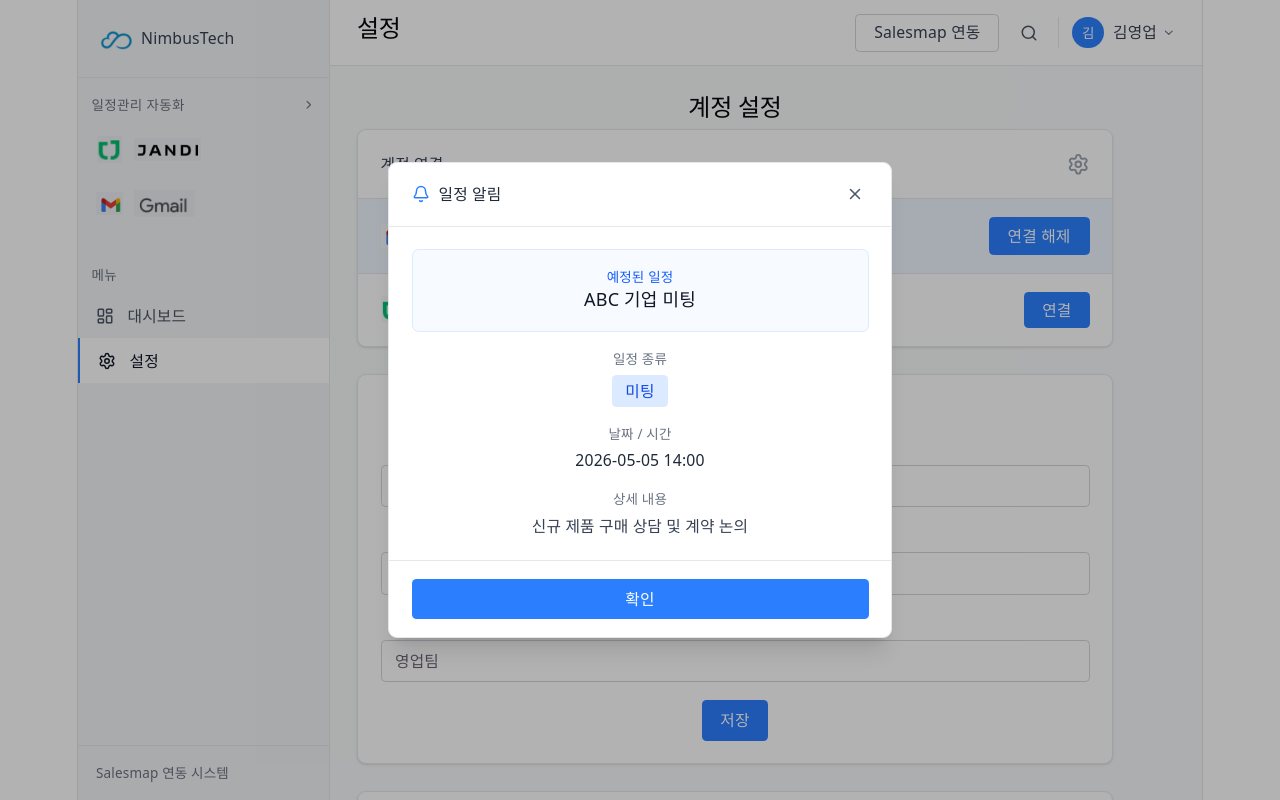
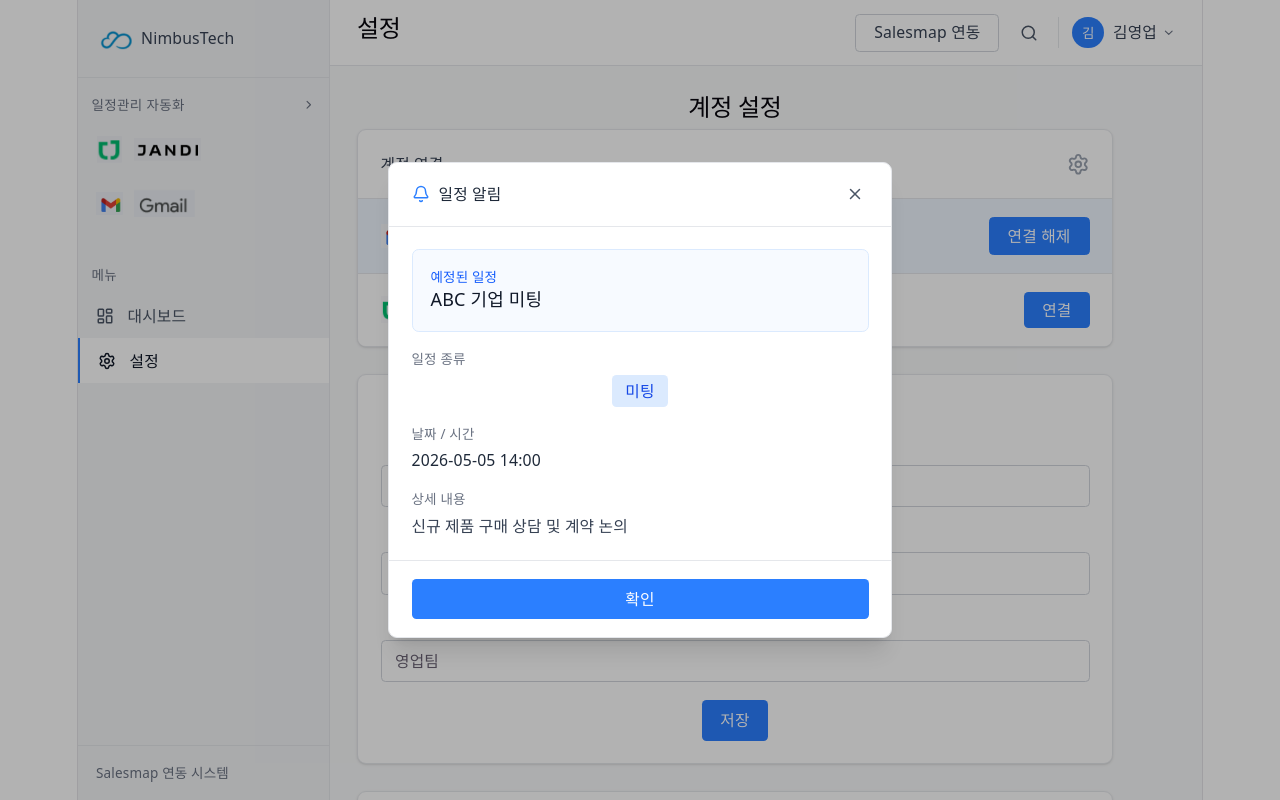
Before and after one commit to CSID-DGU/2026-1-CECD1-5-CZC-02, a React app in the folder frontend/: page /settings in a window 1280 px wide. Built offline with nearby package versions, Linux system fonts and the light colour scheme; the HTML template or start-up script is replaced by a standard one.

Commit message:
style: 메시지 텍스트 왼쪽 정렬 수정

```diff
--- a/frontend/src/components/MessageView.jsx
+++ b/frontend/src/components/MessageView.jsx
@@ -160,9 +160,9 @@ export function MessageView() {
                   {getStatusBadge(message.status)}
                   <span className="text-xs text-gray-500">{message.date}</span>
                 </div>
-                <h4 className="text-sm text-gray-800 mb-1">{message.subject}</h4>
-                <p className="text-xs text-gray-600 mb-1">발신: {message.sender}</p>
-                <p className="text-xs text-gray-500 line-clamp-2">{message.preview}</p>
+                <h4 className="text-sm text-gray-800 mb-1 text-left">{message.subject}</h4>
+                <p className="text-xs text-gray-600 mb-1 text-left">발신: {message.sender}</p>
+                <p className="text-xs text-gray-500 line-clamp-2 text-left">{message.preview}</p>
               </div>
               {selectedMessage?.id === message.id && (
                 <ChevronRight className="w-4 h-4 text-blue-500 flex-shrink-0" />
@@ -190,11 +190,11 @@ export function MessageView() {
                 <div className="space-y-3">
                   <div>
                     <p className="text-xs text-gray-600 mb-1">제목</p>
-                    <p className="text-sm text-gray-800">{selectedMessage.subject}</p>
+                    <p className="text-sm text-gray-800 text-left">{selectedMessage.subject}</p>
                   </div>
                   <div>
                     <p className="text-xs text-gray-600 mb-1">AI 분석</p>
-                    <p className="text-sm text-gray-700">{selectedMessage.aiAnalysis}</p>
+                    <p className="text-sm text-gray-700 text-left">{selectedMessage.aiAnalysis}</p>
                   </div>
                   <div>
                     <p className="text-xs text-gray-600 mb-1">주요 정보</p>
@@ -214,7 +214,7 @@ export function MessageView() {
               <div>
                 <h4 className="text-xs text-gray-600 mb-2">원문 내용</h4>
                 <div className="bg-gray-50 border border-gray-200 rounded-md p-3">
-                  <p className="text-sm text-gray-700 whitespace-pre-line">{selectedMessage.preview}</p>
+                  <p className="text-sm text-gray-700 whitespace-pre-line text-left">{selectedMessage.preview}</p>
                 </div>
               </div>
 
--- a/frontend/src/components/ReminderModal.jsx
+++ b/frontend/src/components/ReminderModal.jsx
@@ -10,7 +10,7 @@ export function ReminderModal({ isOpen, onClose, reminder }) {
         <div className="border-b border-gray-200 px-5 py-4 flex items-center justify-between">
           <div className="flex items-center gap-2">
             <Bell className="w-4 h-4 text-blue-500" />
-            <h3 className="text-sm text-gray-800">일정 알림</h3>
+            <h3 className="text-sm text-gray-800 text-left">일정 알림</h3>
           </div>
           <button
             onClick={onClose}
@@ -23,25 +23,25 @@ export function ReminderModal({ isOpen, onClose, reminder }) {
         {/* Content */}
         <div className="px-5 py-5 space-y-4">
           <div className="bg-blue-50/50 border border-blue-100 rounded-md p-4">
-            <p className="text-xs text-blue-600 mb-2">예정된 일정</p>
-            <p className="text-base text-gray-900 font-medium">{reminder.title}</p>
+            <p className="text-xs text-blue-600 mb-2 text-left">예정된 일정</p>
+            <p className="text-base text-gray-900 font-medium text-left">{reminder.title}</p>
           </div>
 
           <div>
-            <label className="block text-xs text-gray-500 mb-1.5">일정 종류</label>
+            <label className="block text-xs text-gray-500 mb-1.5 text-left">일정 종류</label>
             <span className="inline-block px-3 py-1 text-sm bg-blue-100 text-blue-700 rounded">
               {reminder.type}
             </span>
           </div>
 
           <div>
-            <label className="block text-xs text-gray-500 mb-1.5">날짜 / 시간</label>
-            <p className="text-sm text-gray-800">{reminder.date} {reminder.time}</p>
+            <label className="block text-xs text-gray-500 mb-1.5 text-left">날짜 / 시간</label>
+            <p className="text-sm text-gray-800 text-left">{reminder.date} {reminder.time}</p>
           </div>
 
           <div>
-            <label className="block text-xs text-gray-500 mb-1.5">상세 내용</label>
-            <p className="text-sm text-gray-700">{reminder.content}</p>
+            <label className="block text-xs text-gray-500 mb-1.5 text-left">상세 내용</label>
+            <p className="text-sm text-gray-700 text-left">{reminder.content}</p>
           </div>
         </div>
 
```
